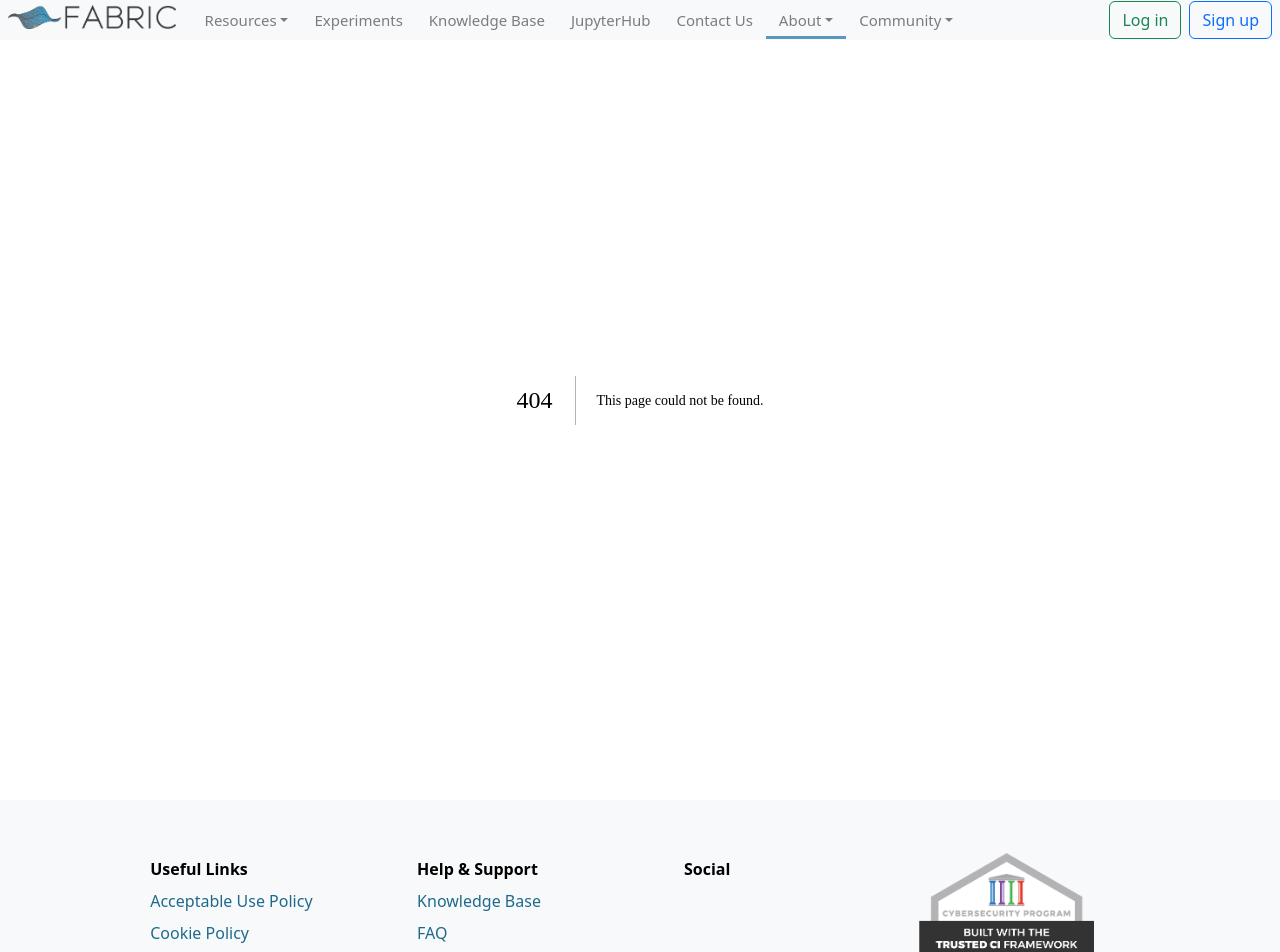
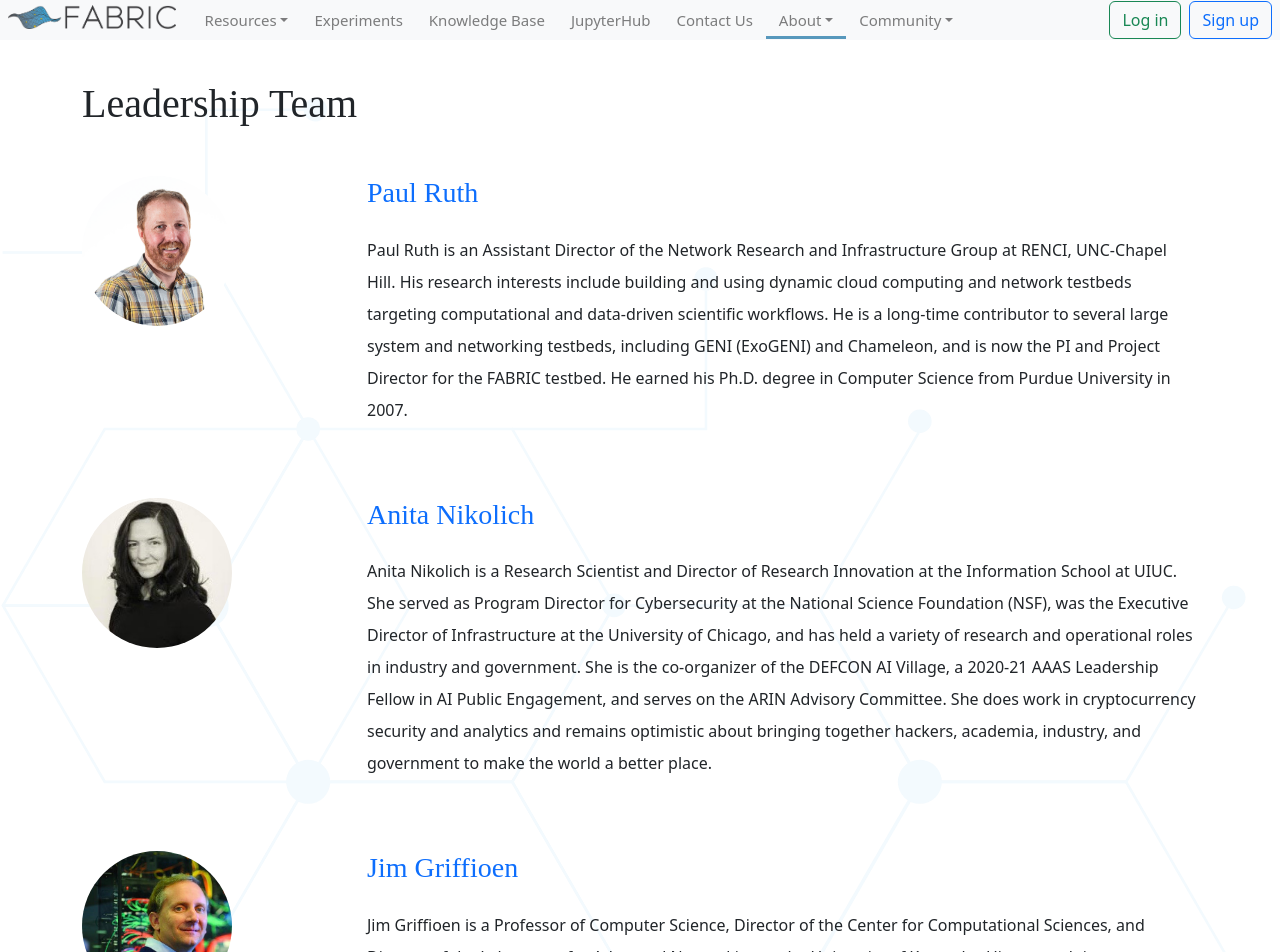
Before and after one commit to fabric-testbed/fabric-portal, a Next.js app: page /about/leadership in a window 1280 px wide. Before the commit this address had no page. Shown: the top 952 px of the page. Built offline with nearby package versions, Linux system fonts and the light colour scheme.

Commit message:
#381: merged all About pages into Next App router

```diff
--- a/pages/Leadership.jsx
+++ b/app/about/leadership/page.js
@@ -1,60 +1,49 @@
 import React from "react";
-import IlyaBaldin from "../../assets/imgs/leadership/ilya-baldin.jpg";
-import AnitaNikolich from "../../assets/imgs/leadership/anita-nikolich.jpg";
-import JimGriffioen from "../../assets/imgs/leadership/jim-griffioen.jpg";
-import KuangChingWang from "../../assets/imgs/leadership/kuang-ching-wang.jpg";
-import InderMonga from "../../assets/imgs/leadership/inder-monga.jpg";
-import TomLehman from "../../assets/imgs/leadership/tom-lehman.jpg";
-import PaulRuth from "../../assets/imgs/leadership/paul-ruth.jpg";
-import ZongmingFei from "../../assets/imgs/leadership/zongming-fei.jpg";
-import DaleCarder from "../../assets/imgs/leadership/dale-carder.jpg";
-import BryttanyTodd from "../../assets/imgs/leadership/bryttany-todd.jpg";
-import BackgroundImage from "../../assets/imgs/network-bg.svg";
 
 const leadershipMembers = [
   {
     "name": "Paul Ruth",
-    "photo": PaulRuth,
+    "photo": "paul-ruth",
     "description": "Paul Ruth is an Assistant Director of the Network Research and Infrastructure Group at RENCI, UNC-Chapel Hill. His research interests include building and using dynamic cloud computing and network testbeds targeting computational and data-driven scientific workflows. He is a long-time contributor to several large system and networking testbeds, including GENI (ExoGENI) and Chameleon, and is now the PI and Project Director for the FABRIC testbed. He earned his Ph.D. degree in Computer Science from Purdue University in 2007."
   },
   {
     "name": "Anita Nikolich",
-    "photo": AnitaNikolich,
+    "photo": "anita-nikolich",
     "description": "Anita Nikolich is a Research Scientist and Director of Research Innovation at the Information School at UIUC. She served as Program Director for Cybersecurity at the National Science Foundation (NSF), was the Executive Director of Infrastructure at the University of Chicago, and has held a variety of research and operational roles in industry and government. She is the co-organizer of the DEFCON AI Village, a 2020-21 AAAS Leadership Fellow in AI Public Engagement, and serves on the ARIN Advisory Committee. She does work in cryptocurrency security and analytics and remains optimistic about bringing together hackers, academia, industry, and government to make the world a better place."
   },
   {
     "name": "Jim Griffioen",
-    "photo": JimGriffioen,
+    "photo": "jim-griffioen",
     "description": "Jim Griffioen is a Professor of Computer Science, Director of the Center for Computational Sciences, and Director of the Laboratory for Advanced Networking at the University of Kentucky. His research interests include future network architectures, cloud computing, programmable networks/software defined networks, network measurement and monitoring systems, experimental testbed networks, network virtualization, and network protocol design."
   },
   {
     "name": "Kuang-Ching Wang",
-    "photo": KuangChingWang,
+    "photo": "kuang-ching-wang",
     "description": "Kuang-Ching (KC) Wang joined the Watt Family Innovation Center as the associate director of research in July 2017. KC has been a Professor of Electrical and Computer Engineering at Clemson University since 2004. His core research interests include future networking and computing architecture, software-defined infrastructure, and more recently, artificial intelligence. He is also an adjunct professor for Public Health Sciences and a faculty scholar in the Clemson University School of Health Research. From 2012 to 2015, KC was a visiting professor with Stanford University, the Open Networking Lab (ON.Lab), and Big Switch Networks, Inc. From 2015 to 2017, he was the Networking Chief Technology Officer for Clemson."
   },
   {
     "name": "Inder Monga",
-    "photo": InderMonga,
+    "photo": "inder-monga",
     "description": "Indermohan (Inder) S. Monga serves as the Division Director for Scientific Networking Division, Lawrence Berkeley National Lab and Executive Director of Energy Sciences Network, a high-performance network user facility optimized for large-scale science, interconnecting the National Laboratory System in the United States. In addition to managing the organization, his efforts are directed towards advancing the science of networking for collaborative and distributed research applications, as well as contributing to ongoing research projects tackling programmability, analytics and quality of experience driving convergence between application layer and the network. He currently holds 23 patents and has 20+ years of industry and research experience in telecommunications and data networking. His work experience in the private sector includes network engineering for Wellfleet Communications, Bay Networks and Nortel where he focused on application and network convergence. His undergraduate degree is in electrical/electronics engineering from Indian Institute of Technology in Kanpur, India, with graduate studies in computer engineering from Boston University."
   },
   {
     "name": "Tom Lehman",
-    "photo": TomLehman,
+    "photo": "tom-lehman",
     "description": "Tom Lehman is currently a Research Scientist for Virnao. His research interests include technologies and systems which facilitate the orchestration of high-performance network, computation, and storage resources in service of big data driven domain science application workflows. He was previously the Director of Research at the University of Maryland Mid-Atlantic Crossroads where he was responsible for leading advanced cyberinfrastructure systems research and development. Prior to joining the University of Maryland, he was a Computer Scientist and Project Leader at the University of Southern California, Information Science Institute. He received a B.S. from Virginia Tech and a M.S. in Electrical Engineering from The Johns Hopkins University."
   },
   {
     "name": "Zongming Fei",
-    "photo": ZongmingFei,
+    "photo": "zongming-fei",
     "description": "Zongming Fei is a Professor and Director of Graduate Studies in the Department of Computer Science at the University of Kentucky. His research interests include Network Protocols, Distributed Systems, and Cyber-Physical systems, with a recent focus on cloud computing, software-defined networking, overlay networks, and smart grid communications."
   },
   {
     "name": "Dale Carder",
-    "photo": DaleCarder,
+    "photo": "dale-carder",
     "description": "Dale Carder is a Network Engineer at Lawrence Berkeley National Laboratory working on ESnet. He builds large-scale, complex, resilient, next-generation long-haul networks for International science projects such as the Large Hadron Collider (LHC). His expertise lies in the areas of dynamic provisioning, global traffic engineering and control frameworks. He comfortably works at the intersection of software, network, compute, application workflows, and systems engineering and has run R&E networks for 20 years."
   },
   {
     "name": "Bryttany Todd",
-    "photo": BryttanyTodd,
+    "photo": "bryttany-todd",
     "description": "Bryttany Todd is the Deputy Director of Research Operations at RENCI, UNC-Chapel Hill. Her interests include developing and executing project and program management strategy and operational needs . She currently manages various research projects and RENCI programs including FABRIC, MERIF, and RENCI's internship program."
   }
 ]
@@ -62,13 +51,13 @@ const leadershipMembers = [
 const Leadership = () => {
   return (
     <div className="container pb-5 static-page">
-      <img src={BackgroundImage} alt={`static page background`} className="static-page-bg"/>
+      <img src="/imgs/network-bg.svg" alt={`static page background`} className="static-page-bg"/>
       <h1 className="mb-5">Leadership Team</h1>
       {
         leadershipMembers.map((member, index) =>
         <div className="row mb-5" key={`fabric-Leadership-member-${index}`}>
           <div className="col-3">
-            <img src={member.photo} alt={`FABRIC Leadership ${member.name}`} className="member-photo-round"/>
+            <img src={`/imgs/leadership/${member.photo}.jpg`} alt={`FABRIC Leadership ${member.name}`} className="member-photo-round"/>
           </div>
           <div className="col-9">
             <h3 className="text-primary mb-3">
@@ -86,7 +75,7 @@ const Leadership = () => {
       </h2>
       <div className="row my-5">
           <div className="col-3">
-            <img src={IlyaBaldin} alt={`FABRIC Leadership Ilya`} className="member-photo-round"/>
+            <img src="/imgs/leadership/ilya-baldin.jpg" alt={`FABRIC Leadership Ilya`} className="member-photo-round"/>
           </div>
           <div className="col-9">
             <h3 className="text-primary mb-3">
```
Also changed, not shown: app/about/about-fabric/page.js (renamed from pages/AboutFABRIC.jsx, +9 -17 lines), app/community/NewsletterSignup.jsx (renamed from pages/NewsletterSignup.jsx), app/community/PublicationTracker.jsx (renamed from pages/PublicationTracker.jsx), app/community/Publications.jsx (renamed from pages/Publications.jsx), app/resources/MeasurementMetrics.jsx (renamed from pages/MeasurementMetrics.jsx), app/resources/Resources.jsx (renamed from pages/Resources.jsx).
